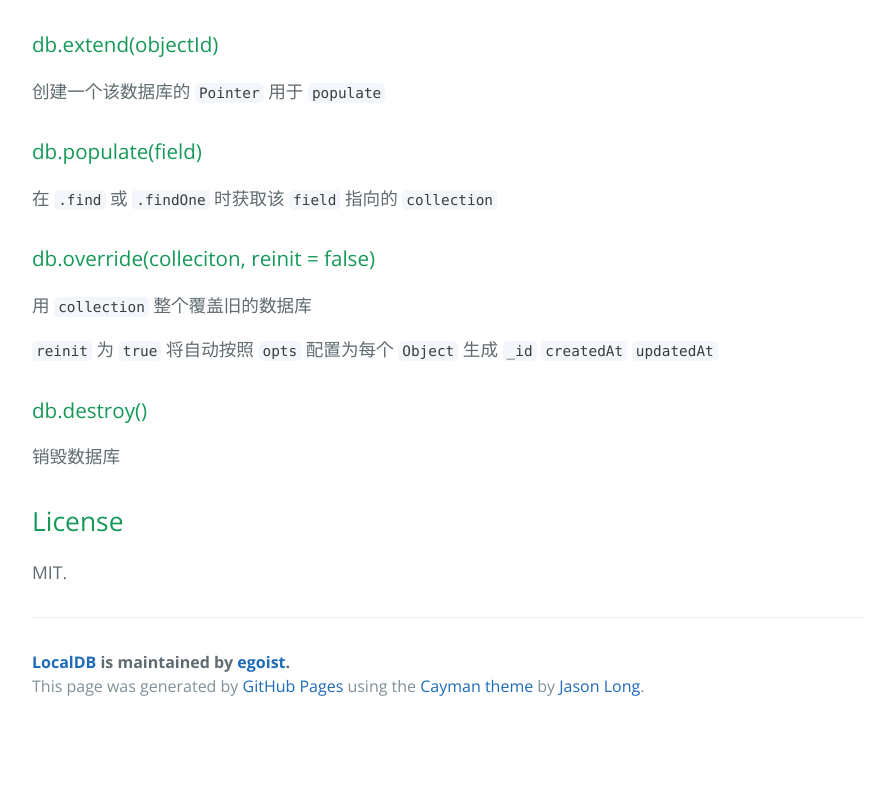
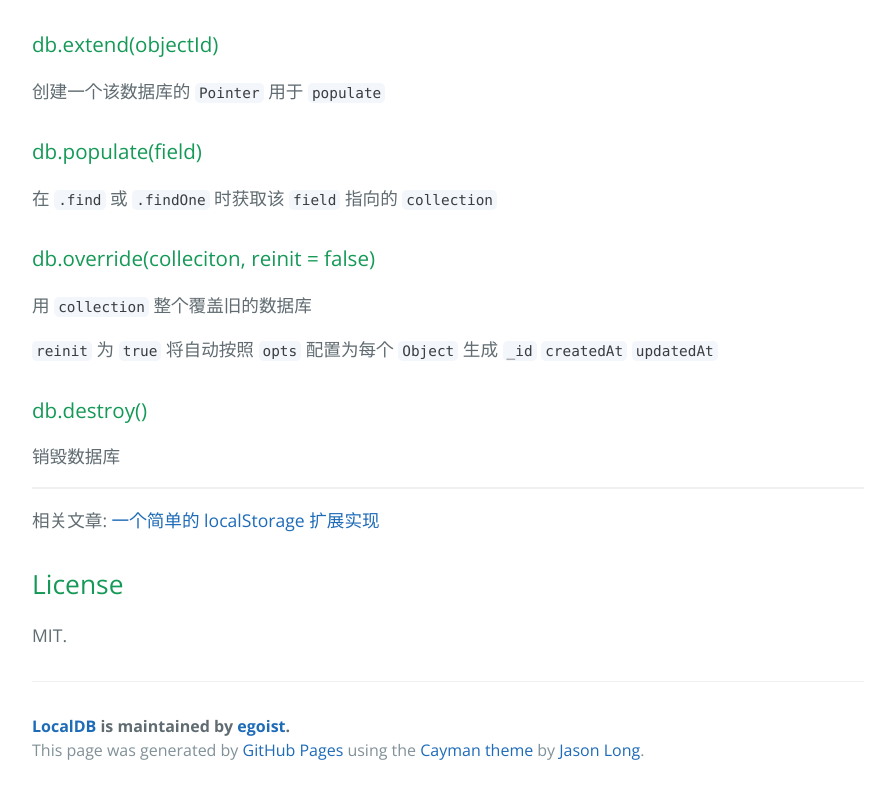
Before and after one commit to egoist/localdb, a plain HTML site: page index.html in a window 1280 px wide. Shown: the part 3039-3833 px from the top of the page, without its empty margins (192-1087 px from the left). Before the commit the page ends 3769 px from the top, so only its background shows below. Drawn offline with nearby package versions, Linux system fonts and the light colour scheme.

```diff
--- a/index.html
+++ b/index.html
@@ -150,6 +150,10 @@
 
 <p>销毁数据库</p>
 
+<hr>
+
+<p>相关文章: <a href="https://egoist.github.io/2015/09/30/a-light-weight-localstorage-orm/">一个简单的 localStorage 扩展实现</a></p>
+
 <h2>
 <a id="license" class="anchor" href="#license" aria-hidden="true"><span class="octicon octicon-link"></span></a>License</h2>
 
```
Also changed, not shown: params.json (+1 -1 lines).
